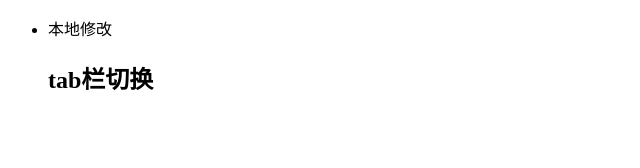
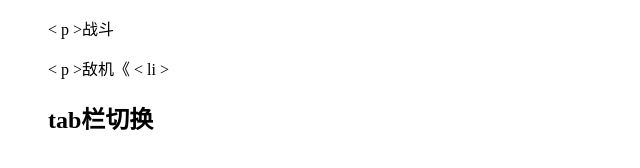
Before and after one commit to jinlei1234/demo16, a plain HTML site: page index.html in a window 1280 px wide. Shown: the whole page, without its empty margins (0-640 px from the left). Drawn offline with Linux system fonts and the light colour scheme.

Commit message:
Update index.html

```diff
--- a/index.html
+++ b/index.html
@@ -6,8 +6,10 @@
 	</head>
 	<body>
 		<ul>
-			<li>本地修改</li>
-		</ ul >
+			<     p     >战斗</p>
+			<  p  >敌机《
+				< li > </ li >
+		</  ul  >
 		<div>
 			<h2>tab栏切换</h2>
 		</div>
```
